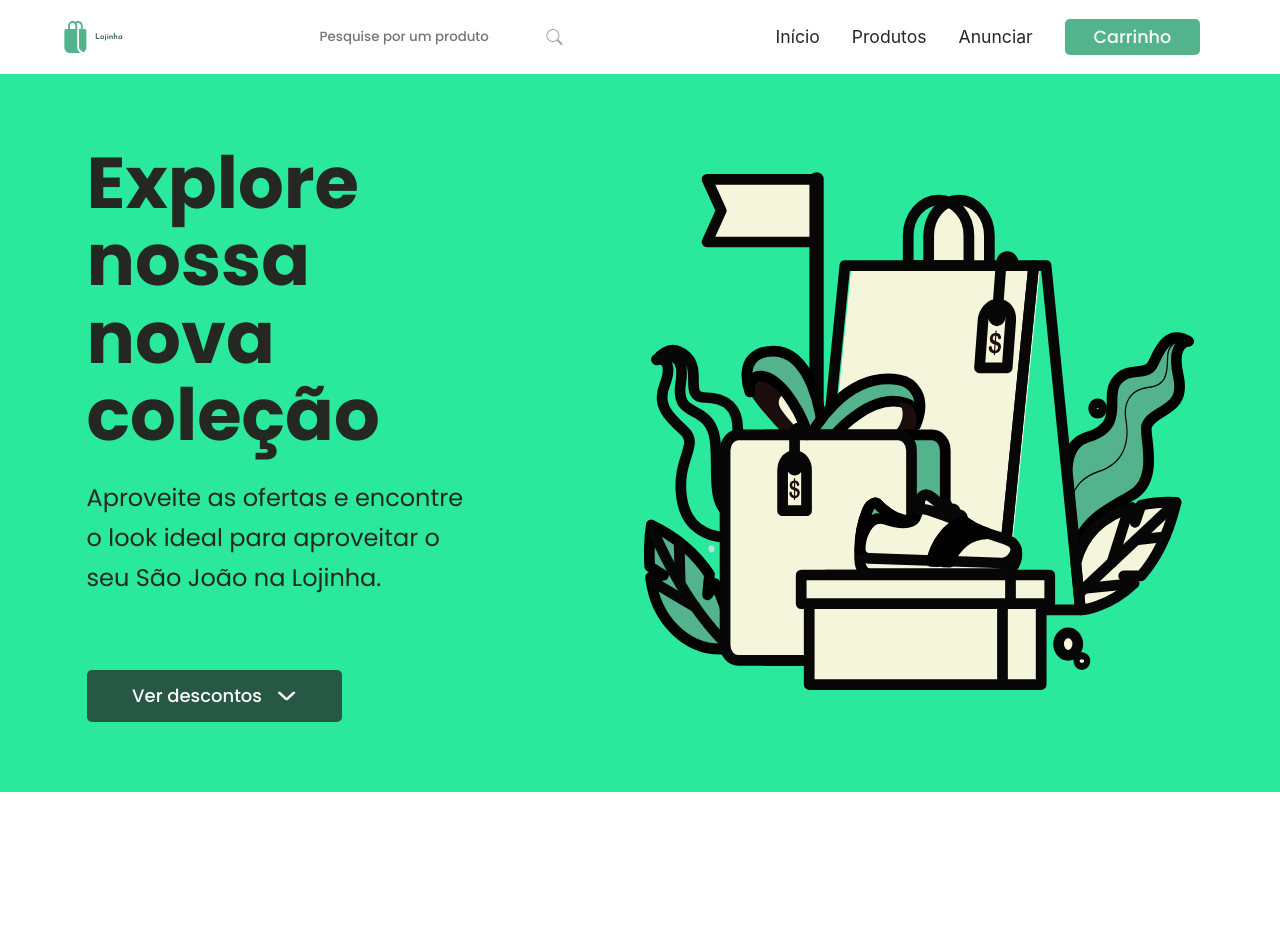
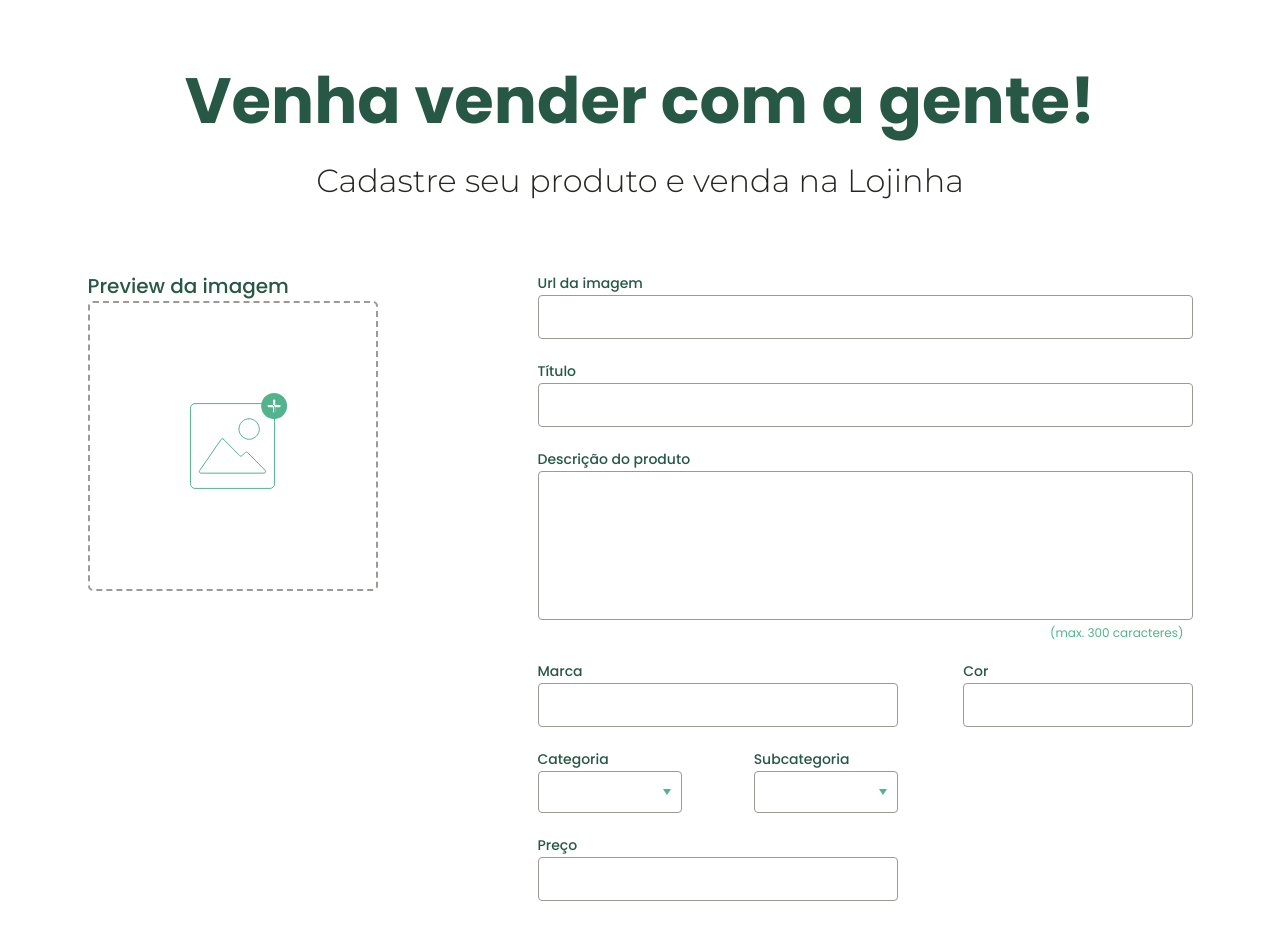
Before and after one commit to kaiocp/virtual-store, a React (Vite) app in the folder Front-End/: page / in a window 1280 px wide. Shown: the top 948 px of the page. Built offline with nearby package versions, Linux system fonts and the light colour scheme.

Commit message:
fix: form adjustments

```diff
--- a/Front-End/package.json
+++ b/Front-End/package.json
@@ -8,6 +8,7 @@
     "preview": "vite preview"
   },
   "dependencies": {
+    "normalize.css": "^8.0.1",
     "react": "^18.0.0",
     "react-css-modules": "^4.7.11",
     "react-dom": "^18.0.0"
--- a/Front-End/src/App.css
+++ /dev/null
@@ -1,42 +0,0 @@
-.App {
-  text-align: center;
-}
-
-.App-logo {
-  height: 40vmin;
-  pointer-events: none;
-}
-
-@media (prefers-reduced-motion: no-preference) {
-  .App-logo {
-    animation: App-logo-spin infinite 20s linear;
-  }
-}
-
-.App-header {
-  background-color: #282c34;
-  min-height: 100vh;
-  display: flex;
-  flex-direction: column;
-  align-items: center;
-  justify-content: center;
-  font-size: calc(10px + 2vmin);
-  color: white;
-}
-
-.App-link {
-  color: #61dafb;
-}
-
-@keyframes App-logo-spin {
-  from {
-    transform: rotate(0deg);
-  }
-  to {
-    transform: rotate(360deg);
-  }
-}
-
-button {
-  font-size: calc(10px + 2vmin);
-}
--- a/Front-End/src/App.jsx
+++ b/Front-End/src/App.jsx
@@ -3,16 +3,15 @@ import Cadastro from './components/Cadastro/Cadastro';
 import Footer from './components/Footer/Footer';
 import Hero from './components/Hero/Hero';
 import Header from './components/Header/Header'
-import './App.css'
 
 function App() {
   const [count, setCount] = useState(0)
   return (
     <div className="App">
-      <Header />
-      <Hero />
+      {/* <Header /> */}
+      {/* <Hero /> */}
       <Cadastro />
-      <Footer />
+      {/* <Footer /> */}
 
     </div>
   )
--- a/Front-End/src/components/Cadastro/Cadastro.jsx
+++ b/Front-End/src/components/Cadastro/Cadastro.jsx
@@ -1,5 +1,5 @@
 import '../../reset.css';
-import styles from './cadastro.module.css';
+import styles from './Cadastro.module.css';
 import { useState } from 'react';
 
 export default function Cadastro() {
@@ -63,11 +63,11 @@ export default function Cadastro() {
             <fieldset>
                 <form onSubmit={handleSubmit} className={styles.cadastro__form}>
                     <div className={styles.cadastro__form_img}>
-                        <label htmlFor="imagemProduto">Preview da imagem</label>
+                        <label>Preview da imagem</label>
                         <div className={styles.caixa} onClick={(ev) => {
                                 ev.preventDefault();
                                 document.getElementById('img').focus()}} >
-                            <img src={imgUrl ? imgUrl : null} alt="" id="imagemProduto" />
+                            <img className={styles.caixa_img} src={imgUrl ? imgUrl : null} alt="" />
                         </div>
                     </div>
 
@@ -75,7 +75,7 @@ export default function Cadastro() {
                         <div className={styles.field}>
                             <label className={styles.label} htmlFor="">Url da imagem</label>
                             <input
-                                className={styles.field}
+                                className={styles.field__input}
                                 type="text"
                                 id="img"
                                 value={imgUrl}
@@ -118,7 +118,7 @@ export default function Cadastro() {
                                     required
                                 />
                             </div>
-                            <div className={`${styles.field} ${styles.field_2}`}>
+                            <div className={`${styles.field} ${styles.field_3}`}>
                                 <label className={styles.label} htmlFor="">Cor</label>
                                 <input
                                     className={styles.field__input}
@@ -130,8 +130,7 @@ export default function Cadastro() {
                             </div>
                         </div>
 
-                        <div className={styles.cadastro__form_fields}>
-
+                        <div className={styles.cadastro__form_fields_subsection}>
                             <div className={`${styles.field__categorias} ${styles.field_2}`}>
                                 <div className={styles.field}>
                                     <label className={styles.label} htmlFor="category">Categoria</label>
@@ -161,7 +160,7 @@ export default function Cadastro() {
                                     </select>
                                 </div>
                             </div>
-                            <div className={`${styles.field} ${styles.field__dropwdown}`}>
+                            <div className={`${styles.field} ${styles.field_2}`}>
                                 <label className={styles.label} htmlFor="">Preço</label>
                                 <input
                                     className={styles.field__input}
--- a/Front-End/src/components/Cadastro/cadastro.module.css
+++ b/Front-End/src/components/Cadastro/cadastro.module.css
@@ -19,6 +19,7 @@
     margin-top: 4.8rem;
     margin-bottom: 3.125rem;
     row-gap: 4.125rem;
+    align-items: stretch;
 }
 
 .cadastro__header {
@@ -45,8 +46,8 @@
     display: flex;
     flex-direction: column;
     row-gap: 2rem;
-    max-width: 290px;
     margin: 0 auto;
+    max-width: 315px;
 }
 
 .cadastro__form_img {
@@ -55,11 +56,14 @@
     justify-content: center;
     align-items: center;
     row-gap: .313rem;
+    max-width: 290px;
+    margin: 0 auto;
 }
 
 .label {
     font-weight: 500;
     font-size: .875rem;
+    text-align: start;
 }
 
 .cadastro__form_img label {
@@ -81,9 +85,9 @@
     background-image: url(./img/arcticons_gallery.svg);
 }
 
-.caixa img {
-    width: 286px;
-    height: 286px;
+.caixa_img {
+    max-width: 286px;
+    max-height: 286px;
 }
 
 .caixa:hover {
@@ -91,6 +95,12 @@
 }
 
 .cadastro__form_fields {
+    display: flex;
+    flex-direction: column;
+    row-gap: 1.563rem;
+}
+
+.cadastro__form_fields_subsection {
     display: flex;
     flex-direction: column;
     row-gap: 1.563rem;
@@ -179,28 +189,11 @@
 }
 
 @media screen and (min-width: 768px) {
+    .cadastro__form {
+        max-width: 710px;
+    }
     .cadastro__header p {
         font-size: 1.375rem;
-    }
-    .cadastro__form {
-        min-width: 710px;
-    }
-    .cadastro__form_img {
-        align-self: center;
-        max-width: 286px;
-    }
-    .cadastro__form_fields {
-        width: 100%;
-    }
-    #d {
-        order: 1;
-        margin-bottom: -18px;
-    }
-    #e {
-        order: 2;
-    }
-    #f {
-        order: 3;
     }
     .field__marca_cor {
         flex-direction: row;
@@ -220,18 +213,17 @@
 }
 
 @media screen and (min-width: 1024px) {
-    .cadastro {
-        padding-top: 10rem;
-        padding-bottom: 15rem;
-        max-width: 1920px;
+    .cadastro__form {
+        flex-direction: row;
+        max-width: 1105px;
         margin: 0 auto;
-        row-gap: 10rem;
+        column-gap: 10rem;
     }
-    .cadastro fieldset {
-        width: 100%;
-        display: flex;
-        justify-content: center;
-        align-items: center;
+    .cadastro__form_img {
+        align-self: flex-start;
+    }
+    .cadastro__form_fields {
+        width: 70%;
     }
     .cadastro__header h2 {
         font-size: 4rem;
@@ -239,14 +231,4 @@
     .cadastro__header p {
         font-size: 2rem;
     }
-    .cadastro__form {
-        min-width: 1024px;
-        width: 100%;
-        flex-direction: row;
-        margin: 0 0;
-        column-gap: 15rem;
-    }
-    .cadastro__form_img {
-        align-self: flex-start;
-    }
 }
--- a/Front-End/src/components/Footer/Footer.jsx
+++ b/Front-End/src/components/Footer/Footer.jsx
@@ -2,8 +2,8 @@ import iconeSacolaLojinha from './img/fluent_shopping-bag-20-filled.svg';
 import iconeFacebook from './img/facebook.svg';
 import iconeTwitter from './img/twitter.svg';
 import iconeInstagram from './img/instagram.svg';
-import '../../reset.css';
-import styles from  './footer.module.css';
+// import '../../reset.css';
+import styles from  './Footer.module.css';
 
 
 export default function Footer() {
--- a/Front-End/src/components/Hero/Hero.jsx
+++ b/Front-End/src/components/Hero/Hero.jsx
@@ -1,7 +1,7 @@
 import iconeSacolaCompras from './img/compras.svg';
 import iconeChevronDown from './img/chevron-down 1.svg';
-import '../../reset.css';
-import styles from './hero.module.css';
+// import '../../reset.css';
+import styles from './Hero.module.css';
 
 export default function Hero() {
     return (
--- a/Front-End/src/index.css
+++ b/Front-End/src/index.css
@@ -1,13 +1,14 @@
 body {
-  margin: 0;
-  font-family: -apple-system, BlinkMacSystemFont, 'Segoe UI', 'Roboto', 'Oxygen',
-    'Ubuntu', 'Cantarell', 'Fira Sans', 'Droid Sans', 'Helvetica Neue',
-    sans-serif;
-  -webkit-font-smoothing: antialiased;
-  -moz-osx-font-smoothing: grayscale;
+    margin: 0;
+    font-family: -apple-system, BlinkMacSystemFont, 'Segoe UI', 'Roboto', 'Oxygen', 'Ubuntu', 'Cantarell', 'Fira Sans', 'Droid Sans', 'Helvetica Neue', sans-serif;
+    -webkit-font-smoothing: antialiased;
+    -moz-osx-font-smoothing: grayscale;
 }
 
 code {
-  font-family: source-code-pro, Menlo, Monaco, Consolas, 'Courier New',
-    monospace;
+    font-family: source-code-pro, Menlo, Monaco, Consolas, 'Courier New', monospace;
 }
+
+ul {
+    list-style-type: none;
+}
--- a/Front-End/src/main.jsx
+++ b/Front-End/src/main.jsx
@@ -1,7 +1,9 @@
 import React from 'react'
 import ReactDOM from 'react-dom/client'
 import App from './App'
+import 'normalize.css';
 import './index.css'
+
 
 ReactDOM.createRoot(document.getElementById('root')).render(
   <React.StrictMode>
```
Also changed, not shown: 1 other file (tests, documents, lock files or other folders).
